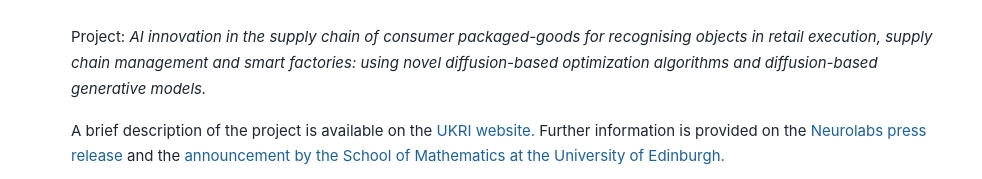
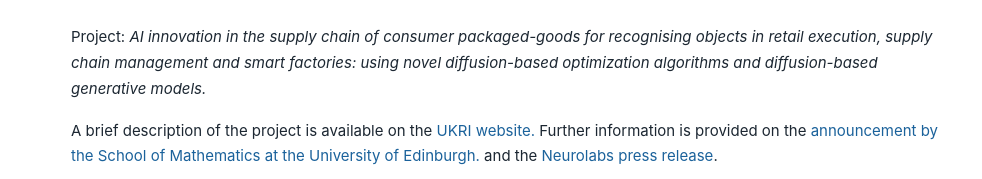
Before and after one commit to stebruno/stebruno.github.io, a plain HTML site: page index.html in a window 1280 px wide. Shown: the part 2940-3119 px from the top of the page, without its empty margins (149-1131 px from the left). Drawn offline with Linux system fonts and the light colour scheme.

Commit message:
Reorder project description links in index.html

```diff
--- a/index.html
+++ b/index.html
@@ -206,9 +206,9 @@
       </p>
 
       <p>
-        A brief description of the project is available on the <a href="https://gtr.ukri.org/projects?ref=10081810">UKRI website.</a> Further information is provided on the
-        <a href="https://www.neurolabs.ai/blog-post/neurolabs-receives-innovate-uk-funding-to-revolutionise-ai-in-cpg-supply-chain">Neurolabs press release</a>
-        and the <a href="https://maths.ed.ac.uk/stefano-bruno-and-sotirios-sabanis-have-been-awarded-a-uk-south-korea-collaborative-rd-grant">announcement by the School of Mathematics at the University of Edinburgh.</a>
+        A brief description of the project is available on the <a href="https://gtr.ukri.org/projects?ref=10081810">UKRI website.</a> Further information is provided on
+        the <a href="https://maths.ed.ac.uk/stefano-bruno-and-sotirios-sabanis-have-been-awarded-a-uk-south-korea-collaborative-rd-grant">announcement by the School of Mathematics at the University of Edinburgh.</a> and the
+        <a href="https://www.neurolabs.ai/blog-post/neurolabs-receives-innovate-uk-funding-to-revolutionise-ai-in-cpg-supply-chain">Neurolabs press release</a>.
       </p>
     </li>
 
```
